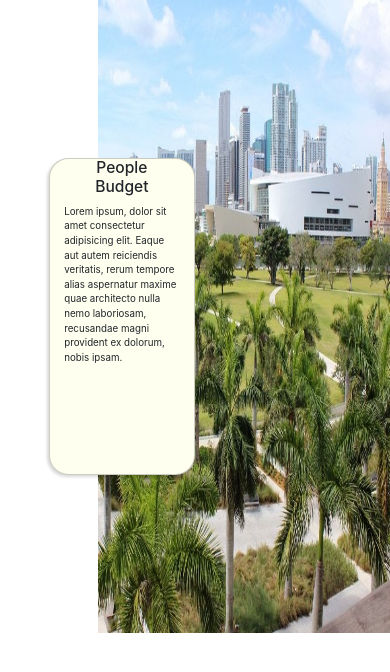
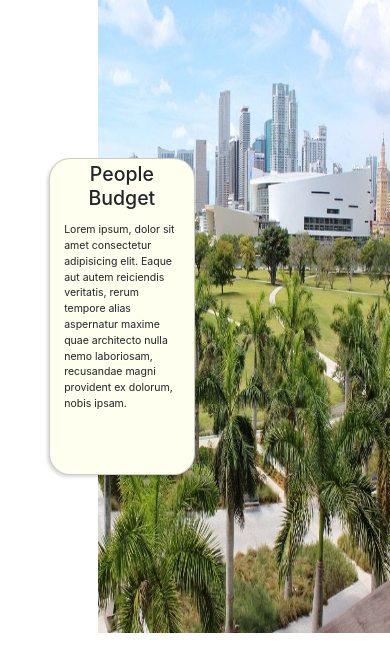
Before and after one commit to livio-zanardo/peoplebudget, a React (Create React App) app in the folder view/: page / in a window 390 px wide. Shown: the top 672 px of the page. Built offline with nearby package versions, Linux system fonts and the light colour scheme.

Commit message:
more head breaking stuff

```diff
--- a/view/src/components/Overview/index.module.css
+++ b/view/src/components/Overview/index.module.css
@@ -20,47 +20,58 @@
     border-radius: 2em;
     display: grid;
     grid-template-columns: repeat(10, 1fr);
-    grid-template-rows: minmax(10px, auto) repeat(2, 1fr);
+    grid-template-rows:  repeat(10, 1fr);
 }
-.heading1 {
+ .heading1 {
     grid-column: 3/9;
-    grid-row: 1/2;
+    grid-row: 1/3;
     align-self: center;
     text-align: center;
 }
 .information{
     grid-column: 2/10;
-    grid-row: 2/3;
+    grid-row: 3/11;
 }
 
+/* Extra small devices (phones, 600px and down) */
+/* @media only screen and (max-width: 600px){ */
+    .card {
+        font-size: 2.7vw;
+    }
+    .card h1{
+        font-size: 5vw;
+    }
 
-@media screen and (max-width: 350px) {
+/* } */
+/* Small devices (portrait tablets and large phones, 600px and up) */
+/* @media only screen and (min-width: 600px) {
     .card {
-        font-size: 3vw;
+        font-size: 2.5em;
     }
     .card h1 {
-        font-size: 4vw;
+        font-size: 4em;
     }
-}
-@media screen and (max-width: 650px) {
+} */
+/* Medium devices (landscape tablets, 768px and up) */
+/* @media only screen and (min-width: 768px) {
     .card {
-        font-size: 2.5vw;
+        font-size: 1em;
     }
     .card h1 {
-        font-size: 4vw;
+        font-size: 2em;
     }
+} */
+/* Large devices (laptops/desktops, 992px and up) */
+/* @media only screen and (min-width: 992px){
+    .card {
+        font-size: 1.4em;
+    }
+    .card h1 {
+        font-size: 2.2em;
+    }
+
+}  */
+/*Extra large devices (large laptops and desktops, 1200px and up)*/
+@media only screen and (min-width: 1200px){
+
 }
-
-/*
-@media screen and (min-width: 501px) {
-    .card {
-        width: 350px !important;
-    }
-}
-
-
-@media screen and (min-width: 900px) {
-    .card {
-        width: 350px !important;
-    }
-}  */
```
